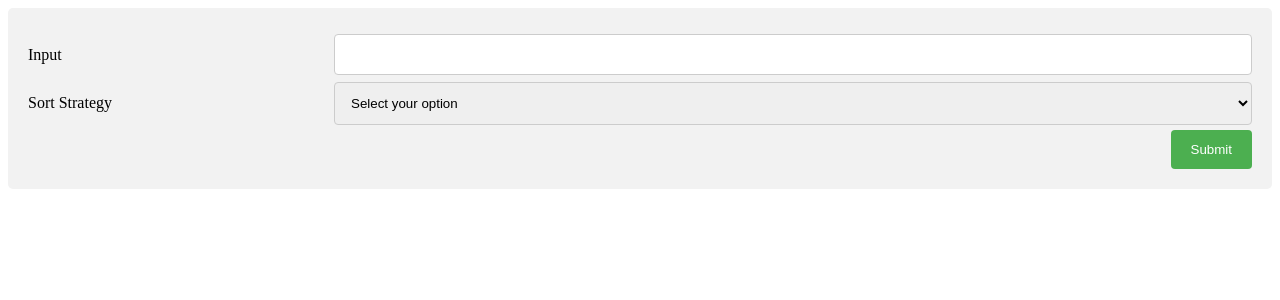
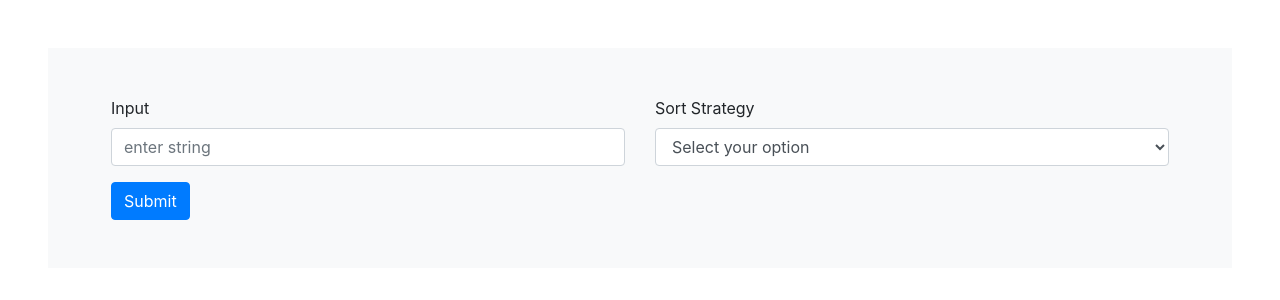
Before and after one commit to skyCatalysm/simple_mvc, a PHP site: page /Views/Index.php in a window 1280 px wide. Shown: the top 300 px of the page. Run offline with PHP 8.4, Linux system fonts and the light colour scheme.

Commit message:
simple mvc with sorting algorithm

```diff
--- a/Routes.php
+++ b/Routes.php
@@ -1,7 +1,9 @@
 <?php
 
 Route::set('index.php', function(){
-    Index::CreateView('Index');
+    Index::CreateView('index');
 });
 
+
+
 ?>
--- a/Views/Index.php
+++ b/Views/Index.php
@@ -1,4 +1,3 @@
-
 <!doctype html>
 <html lang="en">
 <head>
@@ -7,25 +6,17 @@
           content="width=device-width, user-scalable=no, initial-scale=1.0, maximum-scale=1.0, minimum-scale=1.0">
     <meta http-equiv="X-UA-Compatible" content="ie=edge">
     <title>Document</title>
-    <link rel="stylesheet" href="assets/css/app.css">
+    <link rel="stylesheet" href="https://stackpath.bootstrapcdn.com/bootstrap/4.3.1/css/bootstrap.min.css" integrity="sha384-ggOyR0iXCbMQv3Xipma34MD+dH/1fQ784/j6cY/iJTQUOhcWr7x9JvoRxT2MZw1T" crossorigin="anonymous">
 </head>
 <body>
-<div class="container">
-    <form method="post">
-        <div class="row">
-            <div class="col-25">
-                <label for="string">Input</label>
+    <form class="p-5 bg-light m-5 row" method="POST">
+        <div class="form-group col-md-6">
+            <label>Input</label>
+            <input type="text" class="form-control" name="string" placeholder="enter string" required>
         </div>
-            <div class="col-75">
-                <input aria-label="string" type="text" name="string" required>
-            </div>
-        </div>
-        <div class="row">
-            <div class="col-25">
-                <label for="string">Sort Strategy</label>
-            </div>
-            <div class="col-75">
-                <select aria-label="sort type" name="sortType" required>
+        <div class="form-group col-md-6">
+            <label>Sort Strategy</label>
+            <select class="form-control" name="sortType" required>
                 <option value="" disabled selected>
                     Select your option
                 </option>
@@ -33,11 +24,9 @@
                 <option value="QuickSort">Quick sort</option>
             </select>
         </div>
-        </div>
-        <div class="row">
-            <input type="submit">
+        <div class="col-md-6">
+        <button type="submit" class="btn btn-primary">Submit</button>
         </div>
     </form>
-</div>
 </body>
 </html>
--- a/assets/css/app.css
+++ /dev/null
@@ -1,66 +0,0 @@
-/* Style inputs, select elements and textareas */
-input[type=text], select{
-    width: 100%;
-    padding: 12px;
-    border: 1px solid #ccc;
-    border-radius: 4px;
-    box-sizing: border-box;
-    resize: vertical;
-}
-
-/* Style the label to display next to the inputs */
-label {
-    padding: 12px 12px 12px 0;
-    display: inline-block;
-}
-
-/* Style the submit button */
-input[type=submit] {
-    background-color: #4CAF50;
-    color: white;
-    margin-top:5px;
-    padding: 12px 20px;
-    border: none;
-    border-radius: 4px;
-    cursor: pointer;
-    float: right;
-}
-
-/* Style the container */
-.container {
-    border-radius: 5px;
-    background-color: #f2f2f2;
-    padding: 20px;
-}
-
-/* Floating column for labels: 25% width */
-.col-25 {
-    float: left;
-    width: 25%;
-    margin-top: 6px;
-}
-
-/* Floating column for inputs: 75% width */
-.col-75 {
-    float: left;
-    width: 75%;
-    margin-top: 6px;
-}
-
-/* Clear floats after the columns */
-.row:after {
-    content: "";
-    display: table;
-    clear: both;
-}
-
-/* Responsive layout - when the screen is less than 600px wide, make the two columns stack on top of each other instead of next to each other */
-@media screen and (max-width: 600px) {
-    .col-25, .col-75{
-        width: 100%;
-        margin-top: 0;
-    }
-    input[type=submit]{
-        width: 100%;
-    }
-}
--- a/index.php
+++ b/index.php
@@ -6,6 +6,10 @@ function __autoload($class_name){
         require_once './classes/' . $class_name . '.php';
     }else if (file_exists('./Controllers/'.$class_name.'.php')){
         require_once './Controllers/' . $class_name . '.php';
+    }else if (file_exists('./classes/'.$class_name.'.sort.php')){
+        require_once './classes/'.$class_name.'.sort.php';
+    }else if (file_exists('./interface/'.$class_name.'.sort.php')){
+        require_once './interface/'.$class_name.'.php';
     }
 }
 
```
Also changed, not shown: Controllers/Index.php (+19 -0 lines), classes/BubbleSort.sort.php (added, +26 -0 lines), classes/QuickSort.sort.php (added, +23 -0 lines), classes/SortStrategy.php (added, +26 -0 lines). Lines whose indentation alone changed are shown as unchanged.
